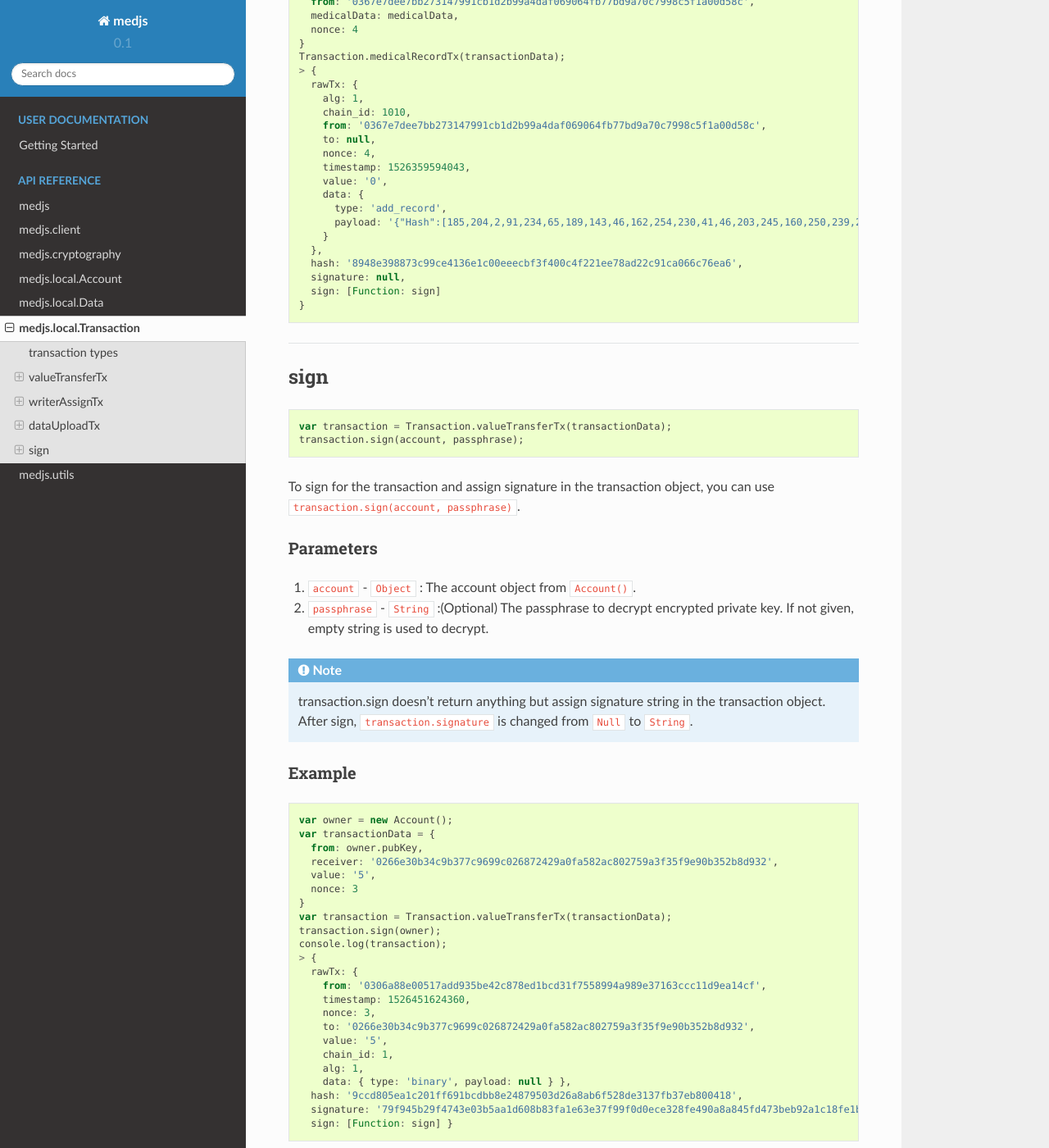
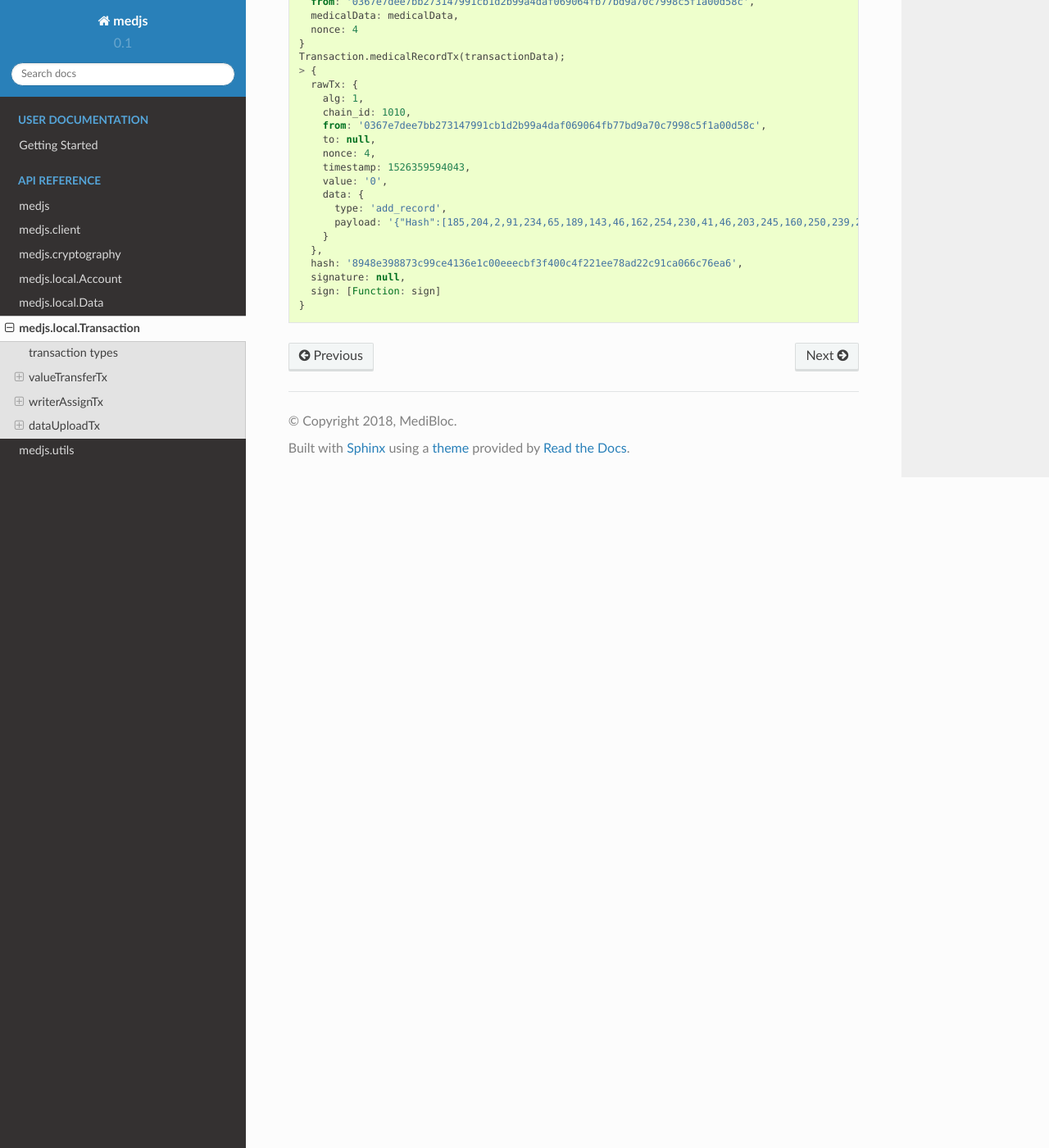
Before and after one commit to medibloc/panacea-js-old, a Sphinx documentation site: the page built from docs/medjs-transaction.rst, in a window 1280 px wide and 1400 px high, scrolled down 5686 px. Shown: the whole window at 82% size. Built offline with Sphinx 7.4.7 and the Read the Docs theme 2.0.0, drawn with Linux system fonts in a browser that asks for light colours; pages that are not in the unit, such as notebooks, are missing from menus.

Commit message:
Change signature document
 Before: Transaction - sign
 After: Account - sign

```diff
--- a/docs/medjs-transaction.rst
+++ b/docs/medjs-transaction.rst
@@ -85,7 +85,7 @@ Example
 
   var transactionData = {
     from: '0367e7dee7bb273147991cb1d2b99a4daf069064fb77bd9a70c7998c5f1a00d58c',
-    receiver: '037d91596727bc522553510b34815f382c2060cbb776f2765deafb48ae528d324b',
+    to: '037d91596727bc522553510b34815f382c2060cbb776f2765deafb48ae528d324b',
     value: '55',
     nonce: 3
   }
@@ -279,54 +279,3 @@ Example
     signature: null,
     sign: [Function: sign]
   }
-
----------------------------------------------------------------------------
-
-sign
-================
-
-.. code-block:: javascript
-
-  var transaction = Transaction.valueTransferTx(transactionData);
-  transaction.sign(account, passphrase);
-
-To sign for the transaction and assign signature in the transaction object, you can use ``transaction.sign(account, passphrase)``.
-
-----------
-Parameters
-----------
-
-1. ``account`` - ``Object`` : The account object from ``Account()``.
-2. ``passphrase`` - ``String`` :(Optional) The passphrase to decrypt encrypted private key. If not given, empty string is used to decrypt.
-
-.. note:: transaction.sign doesn't return anything but assign signature string in the transaction object. After sign, ``transaction.signature`` is changed from ``Null`` to ``String``.
-
--------
-Example
--------
-
-.. code-block:: javascript
-
-  var owner = new Account();
-  var transactionData = {
-    from: owner.pubKey,
-    receiver: '0266e30b34c9b377c9699c026872429a0fa582ac802759a3f35f9e90b352b8d932',
-    value: '5',
-    nonce: 3
-  }
-  var transaction = Transaction.valueTransferTx(transactionData);
-  transaction.sign(owner);
-  console.log(transaction);
-  > {
-    rawTx: {
-      from: '0306a88e00517add935be42c878ed1bcd31f7558994a989e37163ccc11d9ea14cf',
-      timestamp: 1526451624360,
-      nonce: 3,
-      to: '0266e30b34c9b377c9699c026872429a0fa582ac802759a3f35f9e90b352b8d932',
-      value: '5',
-      chain_id: 1,
-      alg: 1,
-      data: { type: 'binary', payload: null } },
-    hash: '9ccd805ea1c201ff691bcdbb8e24879503d26a8ab6f528de3137fb37eb800418',
-    signature: '79f945b29f4743e03b5aa1d608b83fa1e63e37f99f0d0ece328fe490a8a845fd473beb92a1c18fe1b19e2d94375740f43f75c408b1fdf8daea66e4b31ebac89e01',
-    sign: [Function: sign] }
```
Also changed, not shown: docs/medjs-account.rst (+44 -1 lines).
